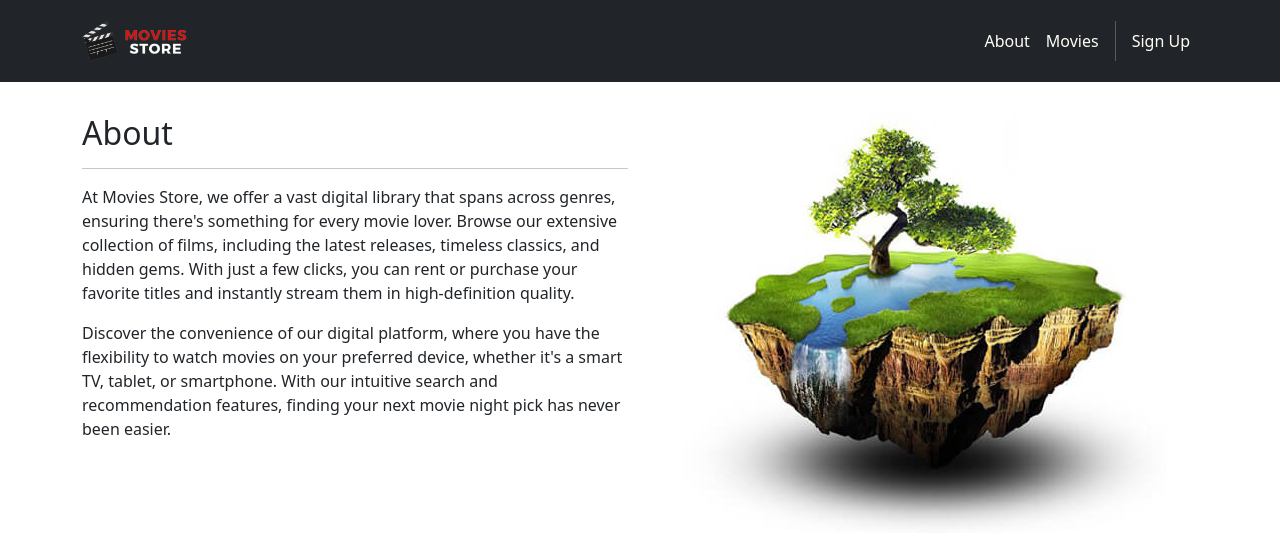
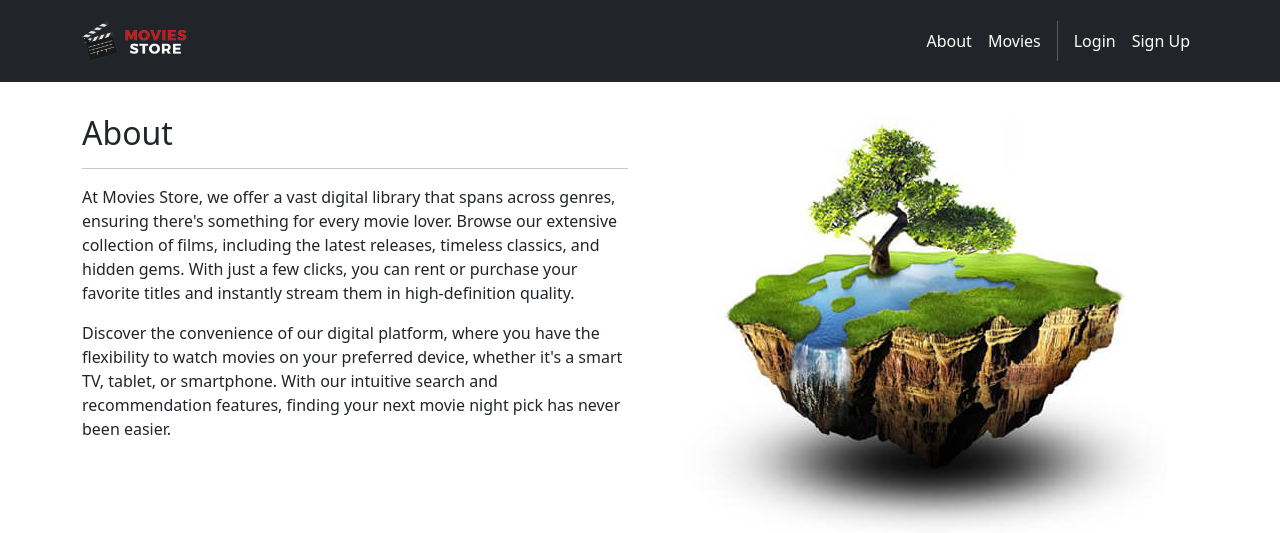
Before and after one commit to ayan-goel/VAASA, a Django app: page /about in a window 1280 px wide. Shown: the top 533 px of the page. Run offline with Django 4.2, Linux system fonts and the light colour scheme; parts of the project's set-up code (start-up, migrations or seed data) failed here and were passed over; some libraries are stand-ins or nearby versions; some web fonts are replaced.

Commit message:
finished login + starting logout

```diff
--- a/VAASA/templates/base.html
+++ b/VAASA/templates/base.html
@@ -52,6 +52,8 @@
               "{% url 'movies.index' %}">Movies</a>
               <div class="vr bg-white mx-2 d-none
               d-lg-block"></div>
+              <a class="nav-link"
+              href="{% url 'accounts.login' %}">Login</a>
             <a class="nav-link"
               href="{% url 'accounts.signup' %}">
               Sign Up
--- a/accounts/urls.py
+++ b/accounts/urls.py
@@ -4,4 +4,5 @@ from . import views
 urlpatterns = [
     path('signup', views.signup, name='accounts.signup'),
     path('login', views.login, name='accounts.login'),
+    path('logout/', views.logout, name='accounts.logout'),
 ]
--- a/accounts/views.py
+++ b/accounts/views.py
@@ -32,7 +32,7 @@ def signup(request):
         form = CustomUserCreationForm(request.POST, error_class=CustomErrorList)
         if form.is_valid():
             form.save()
-            return redirect('home.index')
+            return redirect('accounts.login')
         else:
             template_data['form'] = form
             return render(request, 'accounts/signup.html',
```
